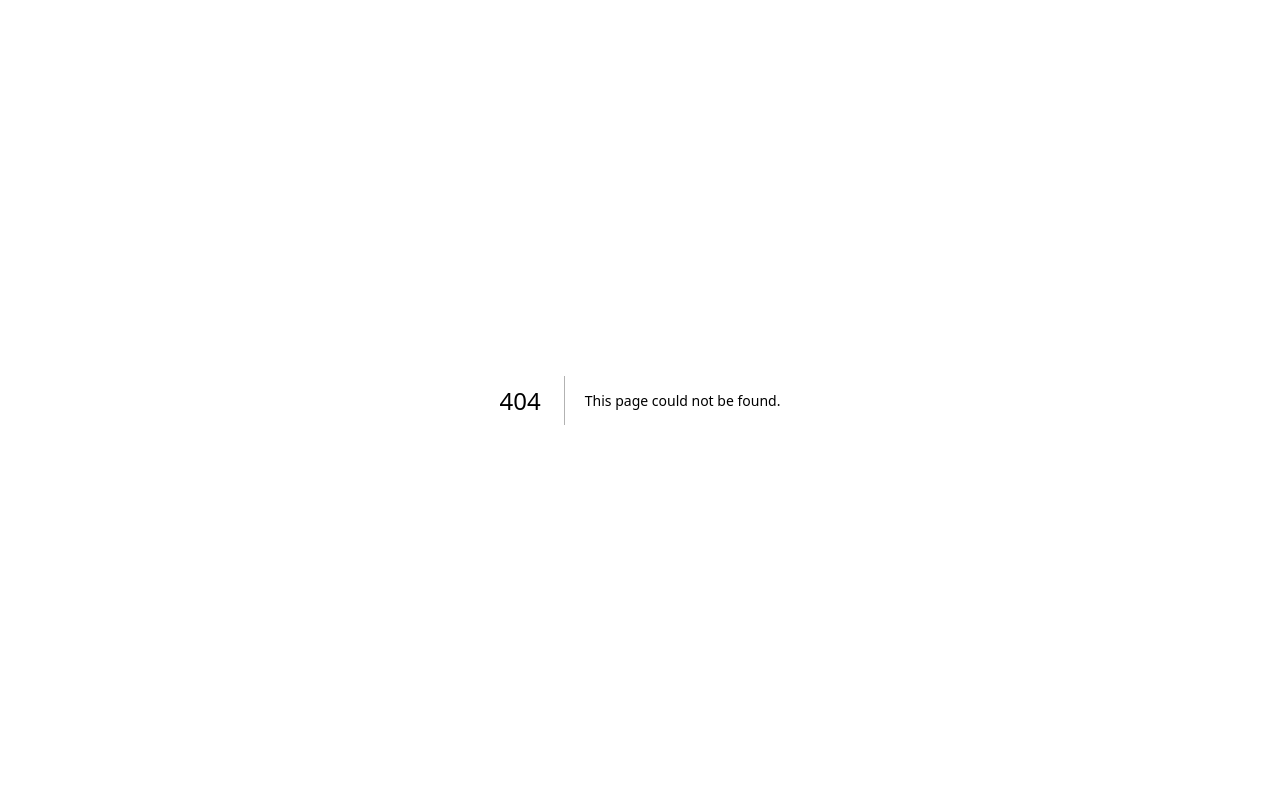
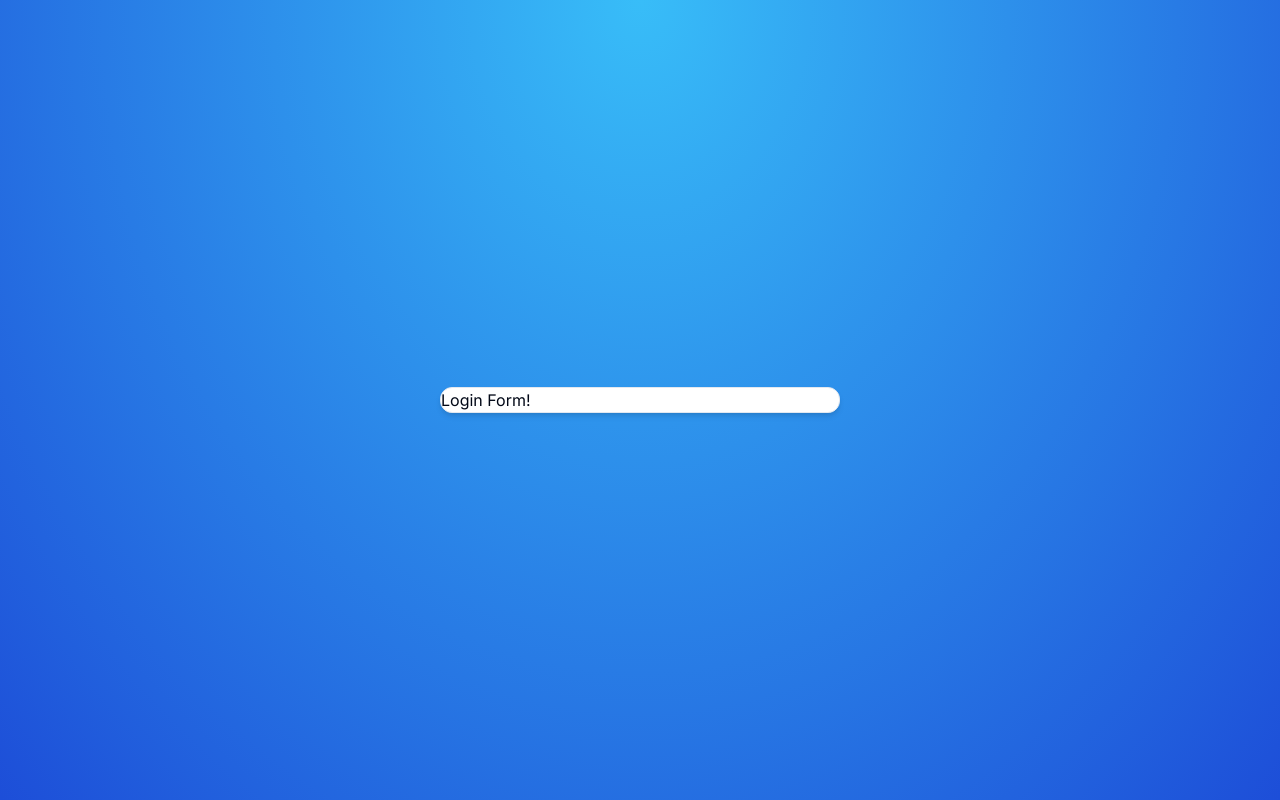
Before and after one commit to kabhinav577/next14-auth, a Next.js app: page /auth/login in a window 1280 px wide. Before the commit this address had no page. Built offline with nearby package versions, Linux system fonts and the light colour scheme.

Commit message:
feat: create CardWrapper comp and add shadcn/ui Card

```diff
--- /dev/null
+++ b/app/auth/layout.tsx
@@ -0,0 +1,9 @@
+const AuthLayout = ({ children }: { children: React.ReactNode }) => {
+  return (
+    <div className="h-full flex items-center justify-center bg-[radial-gradient(ellipse_at_top,_var(--tw-gradient-stops))] from-sky-400 to-blue-700">
+      {children}
+    </div>
+  );
+};
+
+export default AuthLayout;
--- /dev/null
+++ b/app/auth/login/page.tsx
@@ -0,0 +1,11 @@
+import { LoginForm } from '@/components/auth/login-form';
+
+const LoginPage = () => {
+  return (
+    <div>
+      <LoginForm />
+    </div>
+  );
+};
+
+export default LoginPage;
--- /dev/null
+++ b/components/auth/card-wrapper.tsx
@@ -0,0 +1,21 @@
+'use client';
+
+import { Card, CardContent, CardHeader, CardFooter } from '../ui/card';
+
+interface CardRapperProps {
+  children: React.ReactNode;
+  headerLabel: string;
+  backButtonLabel: string;
+  backButtonHref: string;
+  showSocial?: boolean;
+}
+
+export const CardWrapper = ({
+  children,
+  headerLabel,
+  backButtonLabel,
+  backButtonHref,
+  showSocial = true,
+}: CardRapperProps) => {
+  return <Card className="w-[400px] shadow-md">{children}</Card>;
+};
--- /dev/null
+++ b/components/auth/login-form.tsx
@@ -0,0 +1,14 @@
+import { CardWrapper } from './card-wrapper';
+
+export const LoginForm = () => {
+  return (
+    <CardWrapper
+      headerLabel="Welcome back"
+      backButtonHref="/auth/register"
+      backButtonLabel="Don't have an account?"
+      showSocial
+    >
+      Login Form!
+    </CardWrapper>
+  );
+};
--- /dev/null
+++ b/components/ui/card.tsx
@@ -0,0 +1,76 @@
+import * as React from "react"
+
+import { cn } from "@/lib/utils"
+
+const Card = React.forwardRef<
+  HTMLDivElement,
+  React.HTMLAttributes<HTMLDivElement>
+>(({ className, ...props }, ref) => (
+  <div
+    ref={ref}
+    className={cn(
+      "rounded-xl border bg-card text-card-foreground shadow",
+      className
+    )}
+    {...props}
+  />
+))
+Card.displayName = "Card"
+
+const CardHeader = React.forwardRef<
+  HTMLDivElement,
+  React.HTMLAttributes<HTMLDivElement>
+>(({ className, ...props }, ref) => (
+  <div
+    ref={ref}
+    className={cn("flex flex-col space-y-1.5 p-6", className)}
+    {...props}
+  />
+))
+CardHeader.displayName = "CardHeader"
+
+const CardTitle = React.forwardRef<
+  HTMLParagraphElement,
+  React.HTMLAttributes<HTMLHeadingElement>
+>(({ className, ...props }, ref) => (
+  <h3
+    ref={ref}
+    className={cn("font-semibold leading-none tracking-tight", className)}
+    {...props}
+  />
+))
+CardTitle.displayName = "CardTitle"
+
+const CardDescription = React.forwardRef<
+  HTMLParagraphElement,
+  React.HTMLAttributes<HTMLParagraphElement>
+>(({ className, ...props }, ref) => (
+  <p
+    ref={ref}
+    className={cn("text-sm text-muted-foreground", className)}
+    {...props}
+  />
+))
+CardDescription.displayName = "CardDescription"
+
+const CardContent = React.forwardRef<
+  HTMLDivElement,
+  React.HTMLAttributes<HTMLDivElement>
+>(({ className, ...props }, ref) => (
+  <div ref={ref} className={cn("p-6 pt-0", className)} {...props} />
+))
+CardContent.displayName = "CardContent"
+
+const CardFooter = React.forwardRef<
+  HTMLDivElement,
+  React.HTMLAttributes<HTMLDivElement>
+>(({ className, ...props }, ref) => (
+  <div
+    ref={ref}
+    className={cn("flex items-center p-6 pt-0", className)}
+    {...props}
+  />
+))
+CardFooter.displayName = "CardFooter"
+
+export { Card, CardHeader, CardFooter, CardTitle, CardDescription, CardContent }
```
